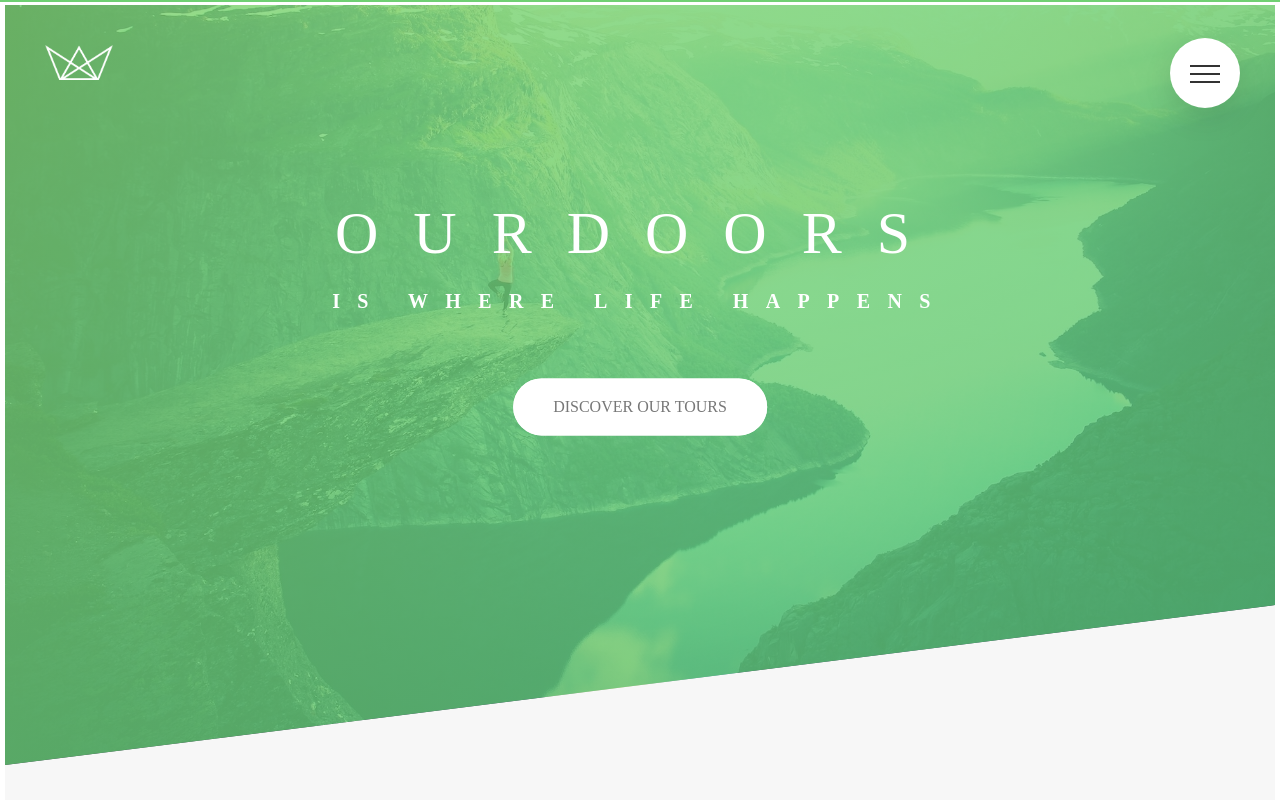
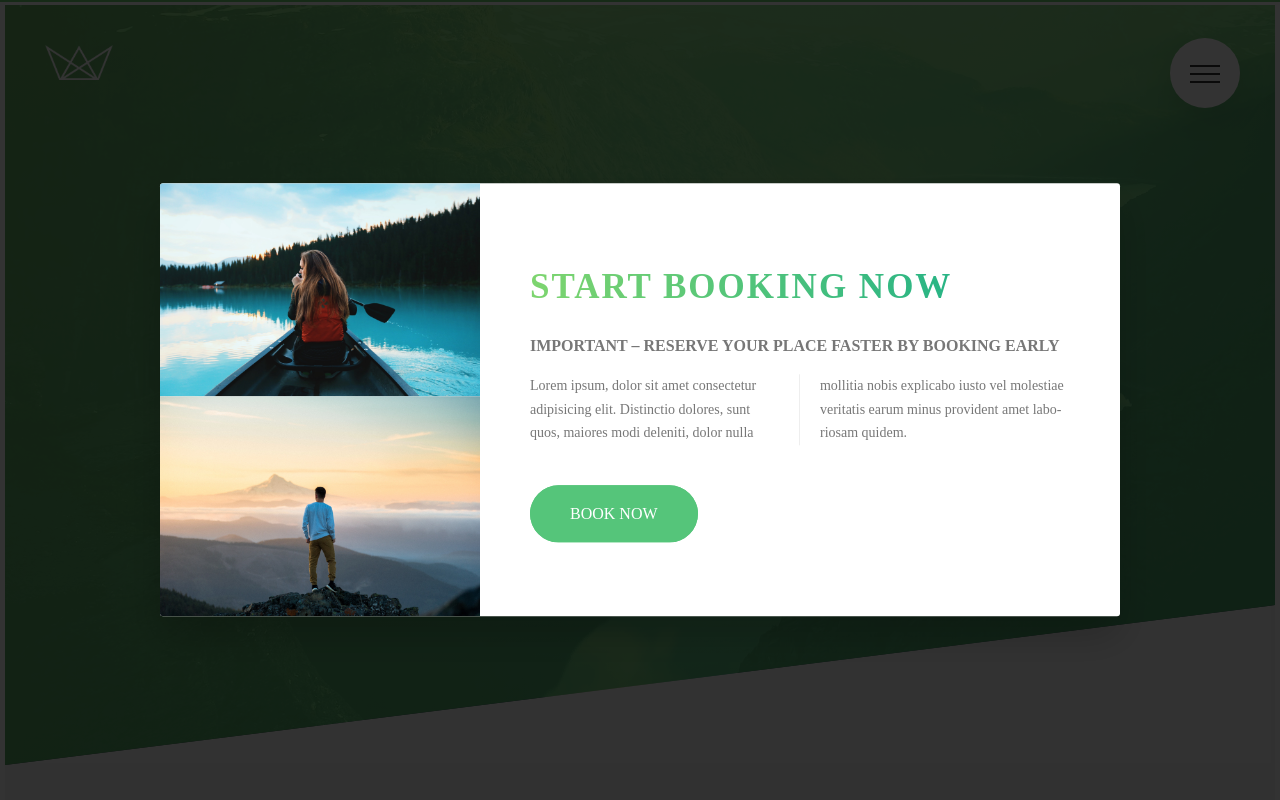
Before and after one commit to reanzi/natoursAdvancecss, a website: page index.html in a window 1280 px wide. Shown: the top 800 px of the page. Drawn offline with Linux system fonts and the light colour scheme.

Commit message:
layout is done

```diff
--- a/index.html
+++ b/index.html
@@ -397,6 +397,25 @@
         </div>
       </div>
     </footer>
+
+    <div class="popup">
+      <div class="popup__content">
+        <div class="popup__left">
+          <img src="./img/nat-8.jpg" alt="Tour Photo" class="popup__img">
+          <img src="./img/nat-9.jpg" alt="Tour Photo" class="popup__img">
+        </div>
+        <div class="popup__right">
+          <h2 class="heading-secondary u-mb-small">Start booking now</h2>
+          <h3 class="heading-tertiary u-mb-small">
+            Important &ndash; Reserve your place faster by booking early
+          </h3>
+          <p class="popup__text">
+            Lorem ipsum, dolor sit amet consectetur adipisicing elit. Distinctio dolores, sunt quos, maiores modi deleniti, dolor nulla mollitia nobis explicabo iusto vel molestiae veritatis earum minus provident amet laboriosam quidem.
+          </p>
+          <a href="#" class="btn btn--green">Book Now</a>
+        </div>
+      </div>
+    </div>
     <!--
     <section class="grid-test">
       <div class="row">
--- /dev/null
+++ b/sass/components/_popup.scss
@@ -0,0 +1,50 @@
+.popup {
+  height: 100vh;
+  width: 100%;
+  position: fixed;
+  top: 0;
+  left: 0;
+  background-color: rgba($color: $color-black, $alpha: 0.8);
+  z-index: 50000;
+  &__content {
+    @include centerAll;
+    width: 75%;
+    background-color: $color-white;
+    // height: 50rem;
+    box-shadow: 0 2rem 4rem rgba($color-black, 0.2);
+    border-radius: 3px;
+    display: table;
+    overflow: hidden;
+  }
+  &__left {
+    width: 33.3333333333333%;
+    display: table-cell;
+  }
+  &__right {
+    width: 66.6666666667%;
+    display: table-cell;
+    vertical-align: middle;
+    padding: 3rem 5rem;
+  }
+  &__img {
+    display: block;
+    width: 100%;
+  }
+  &__text {
+    font-size: 1.4rem;
+    margin-bottom: 4rem;
+
+    -moz-column-count: 2;
+    -moz-column-gap: 4rem;
+    -moz-column-rule: 1px solid $color-grey-light-2;
+
+    column-count: 2;
+    column-gap: 4rem;
+    column-rule: 1px solid $color-grey-light-2;
+
+    -moz-hyphens: auto;
+    -ms-hyphens: auto;
+    -webkit-hyphens: auto;
+    hyphens: auto;
+  }
+}
--- a/sass/main.scss
+++ b/sass/main.scss
@@ -17,6 +17,7 @@
 @import "components/story";
 @import "components/bg-video";
 @import "components/form";
+@import "components/popup";
 
 //LAYOUTS
 @import "layout/navigation";
```
Also changed, not shown: dist/css/main.css.
